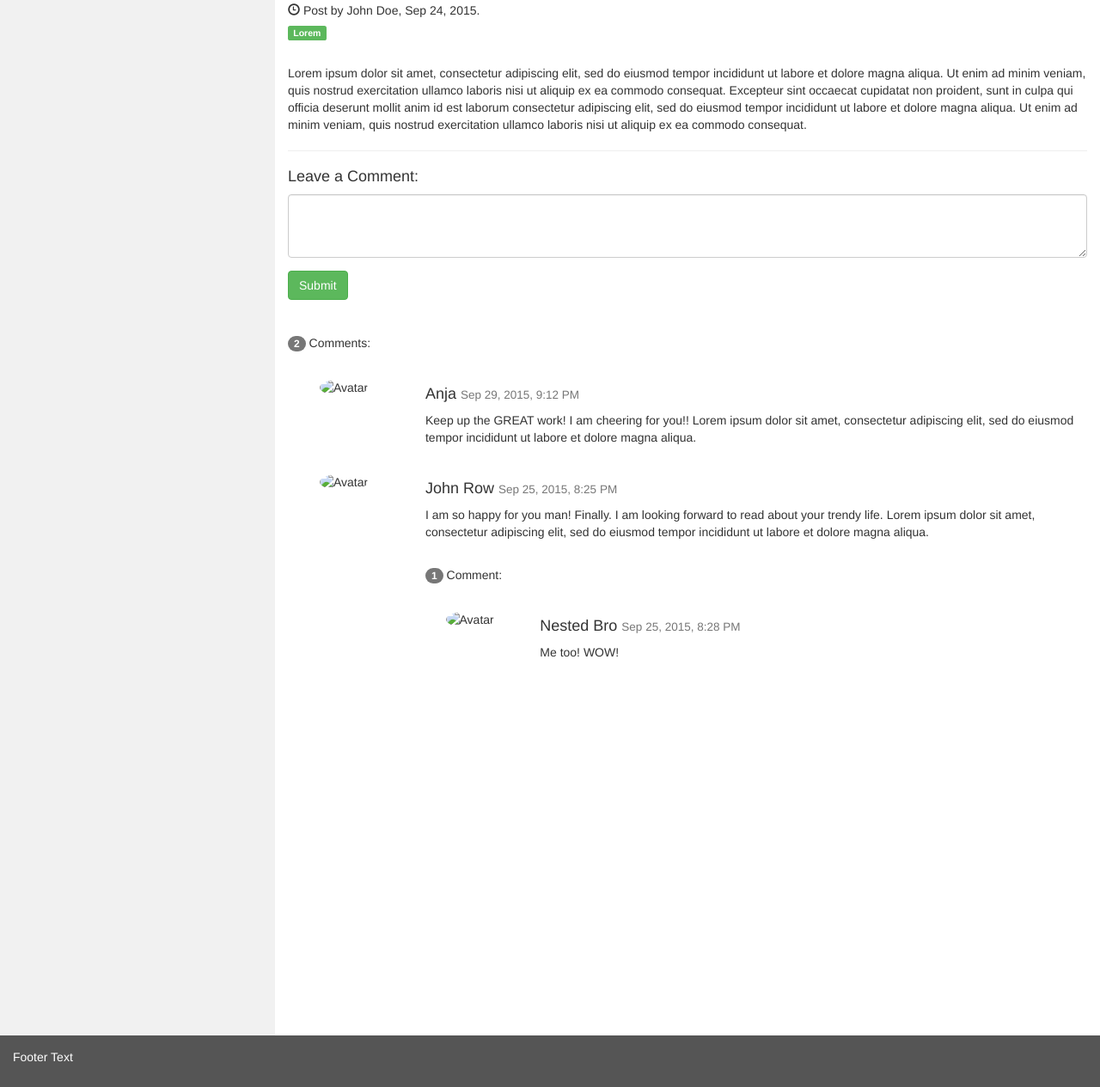
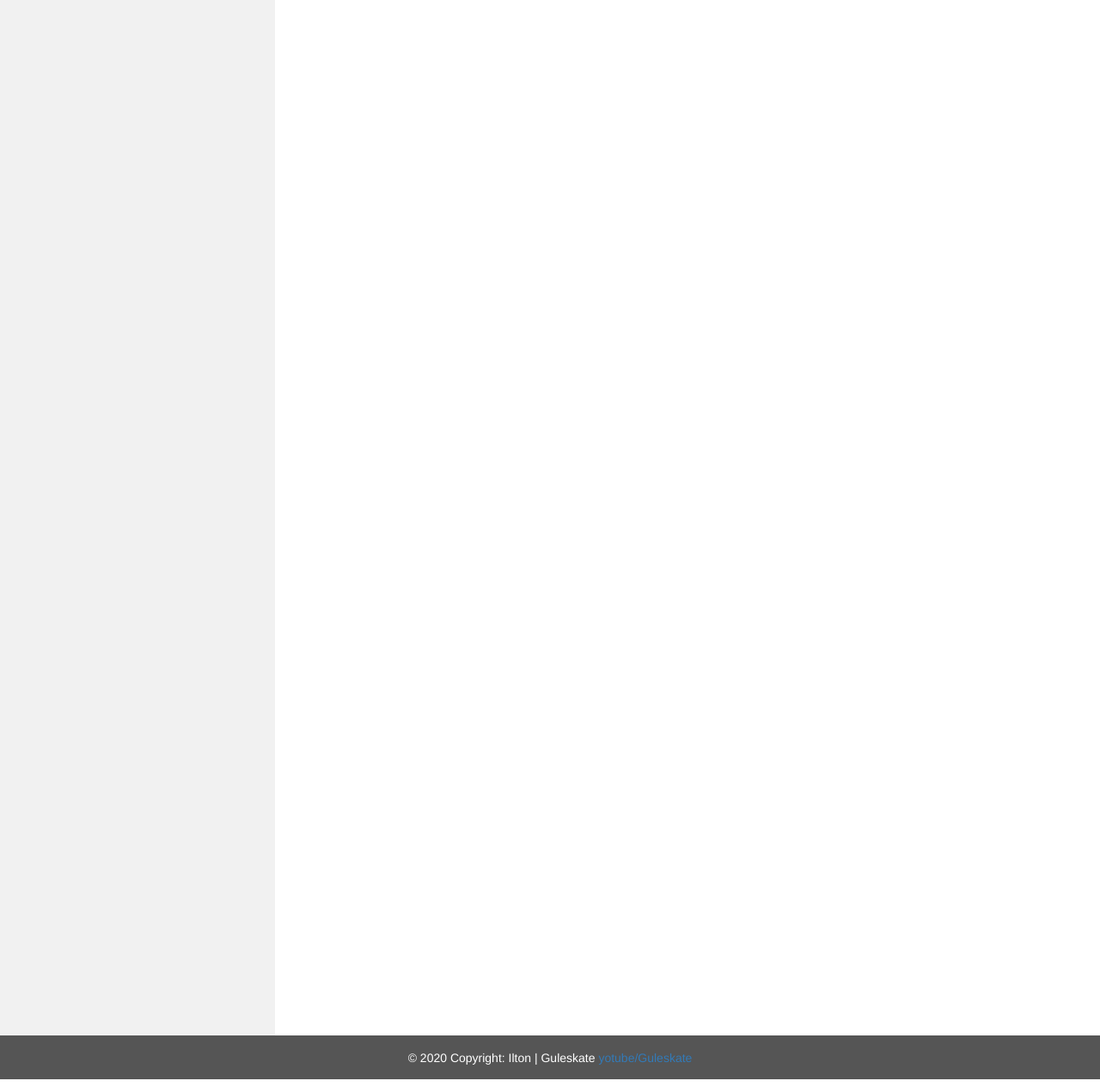
Before and after one commit to IltonBJSilva/conhecimentoGeral, a plain HTML site: page index.html in a window 1280 px wide. Shown: the part 295-1560 px from the top of the page at 86% size. Drawn offline with nearby package versions, Linux system fonts and the light colour scheme.

Commit message:
Adiciona copyright

```diff
--- a/index.html
+++ b/index.html
@@ -40,62 +40,67 @@
           Site no qual para armazenar informações aprendidas sobre determinados assuntos
       </p>
       <br><br>
-
-      <h4><small>RECENT POSTS</small></h4>
-      <hr>
-      <h2>Officially Blogging</h2>
-      <h5><span class="glyphicon glyphicon-time"></span> Post by John Doe, Sep 24, 2015.</h5>
-      <h5><span class="label label-success">Lorem</span></h5><br>
-      <p>Lorem ipsum dolor sit amet, consectetur adipiscing elit, sed do eiusmod tempor incididunt ut labore et dolore magna aliqua. Ut enim ad minim veniam, quis nostrud exercitation ullamco laboris nisi ut aliquip ex ea commodo consequat. Excepteur sint occaecat cupidatat non proident, sunt in culpa qui officia deserunt mollit anim id est laborum consectetur adipiscing elit, sed do eiusmod tempor incididunt ut labore et dolore magna aliqua. Ut enim ad minim veniam, quis nostrud exercitation ullamco laboris nisi ut aliquip ex ea commodo consequat.</p>
       <hr>
 
-      <h4>Leave a Comment:</h4>
-      <form role="form">
-        <div class="form-group">
-          <textarea class="form-control" rows="3" required></textarea>
-        </div>
-        <button type="submit" class="btn btn-success">Submit</button>
-      </form>
-      <br><br>
-
-      <p><span class="badge">2</span> Comments:</p><br>
-
-      <div class="row">
-        <div class="col-sm-2 text-center">
-          <img src="bandmember.jpg" class="img-circle" height="65" width="65" alt="Avatar">
-        </div>
-        <div class="col-sm-10">
-          <h4>Anja <small>Sep 29, 2015, 9:12 PM</small></h4>
-          <p>Keep up the GREAT work! I am cheering for you!! Lorem ipsum dolor sit amet, consectetur adipiscing elit, sed do eiusmod tempor incididunt ut labore et dolore magna aliqua.</p>
-          <br>
-        </div>
-        <div class="col-sm-2 text-center">
-          <img src="bird.jpg" class="img-circle" height="65" width="65" alt="Avatar">
-        </div>
-        <div class="col-sm-10">
-          <h4>John Row <small>Sep 25, 2015, 8:25 PM</small></h4>
-          <p>I am so happy for you man! Finally. I am looking forward to read about your trendy life. Lorem ipsum dolor sit amet, consectetur adipiscing elit, sed do eiusmod tempor incididunt ut labore et dolore magna aliqua.</p>
-          <br>
-          <p><span class="badge">1</span> Comment:</p><br>
-          <div class="row">
-            <div class="col-sm-2 text-center">
-              <img src="bird.jpg" class="img-circle" height="65" width="65" alt="Avatar">
-            </div>
-            <div class="col-xs-10">
-              <h4>Nested Bro <small>Sep 25, 2015, 8:28 PM</small></h4>
-              <p>Me too! WOW!</p>
-              <br>
-            </div>
-          </div>
-        </div>
-      </div>
     </div>
   </div>
 </div>
 
-<footer class="container-fluid">
-  <p>Footer Text</p>
-</footer>
+<!-- Footer -->
+<footer class="page-footer font-small cyan darken-3">
+
+    <!-- Footer Elements -->
+    <div class="container">
+
+      <!-- Grid row-->
+      <div class="row">
+
+        <!-- Grid column -->
+        <div class="col-md-12 py-5">
+          <div class="mb-5 flex-center">
+
+            <!-- Facebook -->
+            <a class="fb-ic">
+              <i class="fab fa-facebook-f fa-lg white-text mr-md-5 mr-3 fa-2x"> </i>
+            </a>
+            <!-- Twitter -->
+            <a class="tw-ic">
+              <i class="fab fa-twitter fa-lg white-text mr-md-5 mr-3 fa-2x"> </i>
+            </a>
+            <!-- Google +-->
+            <a class="gplus-ic">
+              <i class="fab fa-google-plus-g fa-lg white-text mr-md-5 mr-3 fa-2x"> </i>
+            </a>
+            <!--Linkedin -->
+            <a class="li-ic">
+              <i class="fab fa-linkedin-in fa-lg white-text mr-md-5 mr-3 fa-2x"> </i>
+            </a>
+            <!--Instagram-->
+            <a class="ins-ic">
+              <i class="fab fa-instagram fa-lg white-text mr-md-5 mr-3 fa-2x"> </i>
+            </a>
+            <!--Pinterest-->
+            <a class="pin-ic">
+              <i class="fab fa-pinterest fa-lg white-text fa-2x"> </i>
+            </a>
+          </div>
+        </div>
+        <!-- Grid column -->
+
+      </div>
+      <!-- Grid row-->
+
+    </div>
+    <!-- Footer Elements -->
+
+    <!-- Copyright -->
+    <div class="footer-copyright text-center py-3">© 2020 Copyright: Ilton | Guleskate
+      <a href="https://www.youtube.com/channel/UCZS0bIL5G_vDmevFIBHd41g" target="_blank"> yotube/Guleskate</a>
+    </div>
+    <!-- Copyright -->
+
+  </footer>
+  <!-- Footer -->
 
 </body>
 </html>
```
